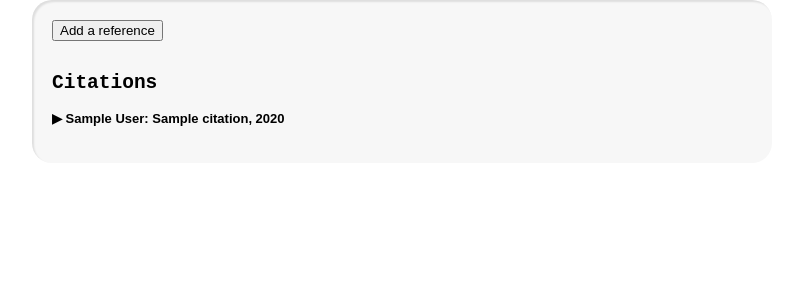
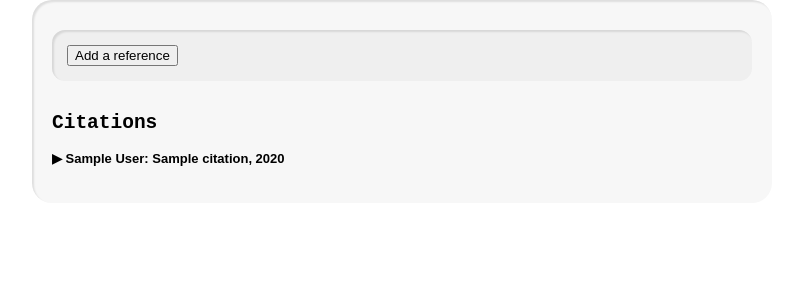
Before and after one commit to kimtakala/super_hylkeet, a Flask app: template src/templates/index.html in a window 1280 px wide. Shown: the part 173-473 px from the top of that part, without its empty margins (238-1036 px from the left). Run offline with Flask 3, Linux system fonts and the light colour scheme; the template is opened without the code that fills it: most values are stand-ins (such as "Sample title", 1, 10 or a date in 2020); the page is wider than the window, and the part outside it is not shown.

Commit message:
form styling

```diff
--- a/src/templates/form.html
+++ b/src/templates/form.html
@@ -1,4 +1,5 @@
-<div>
+<div class="sticky">
+    <div class="button_and_form">
         <button type="button" class="collapsible" id="reference">Add a reference</button>
         <div class="input_form" style="display: none;">
             <form action="/add_citation" method="post">
@@ -199,6 +200,7 @@
             </div>
         </div>
     </div>
+</div>
 
 <!--------------------- SCRIPT ---------------------->
 
```
Lines whose indentation alone changed are shown as unchanged.
